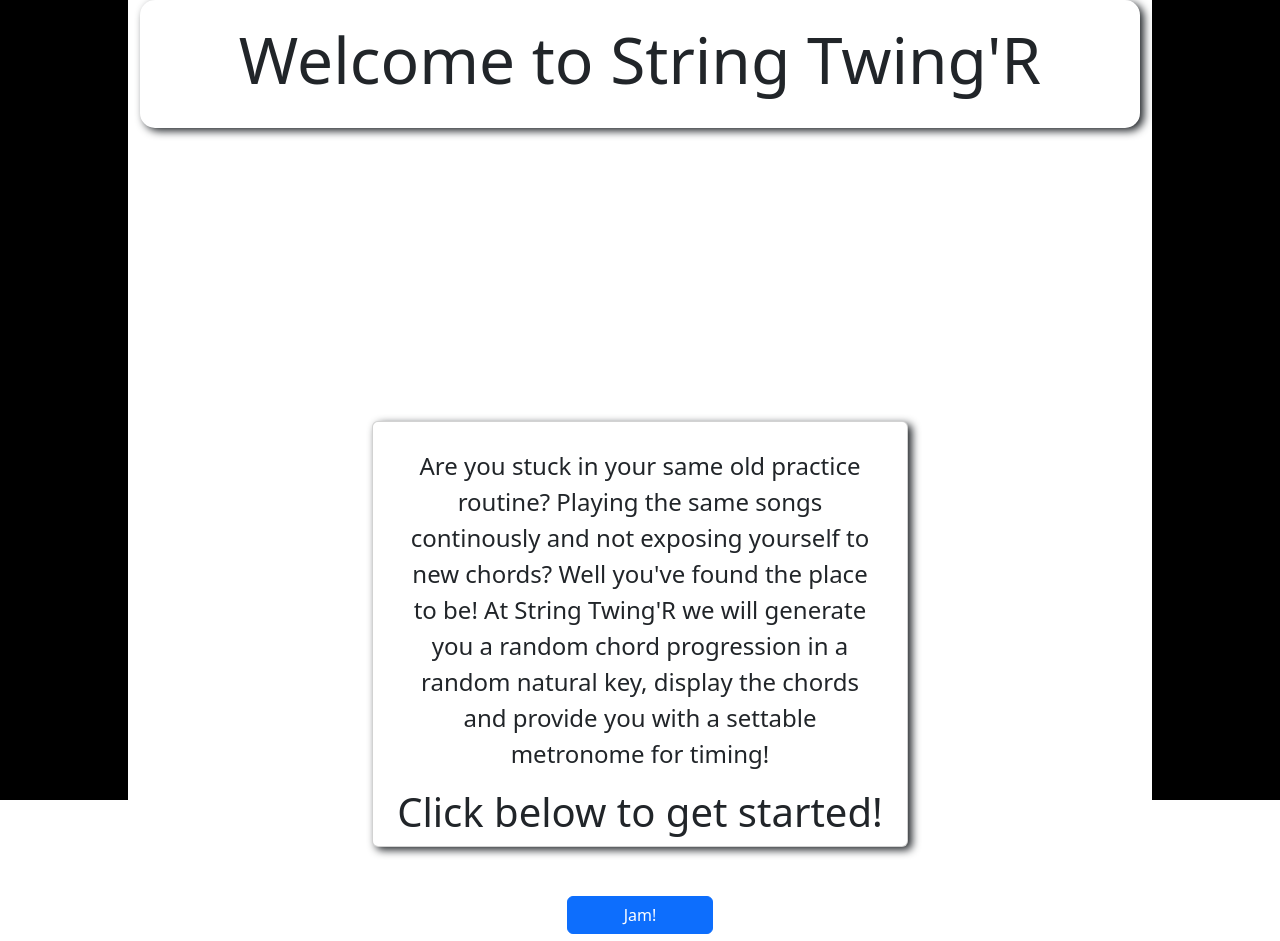
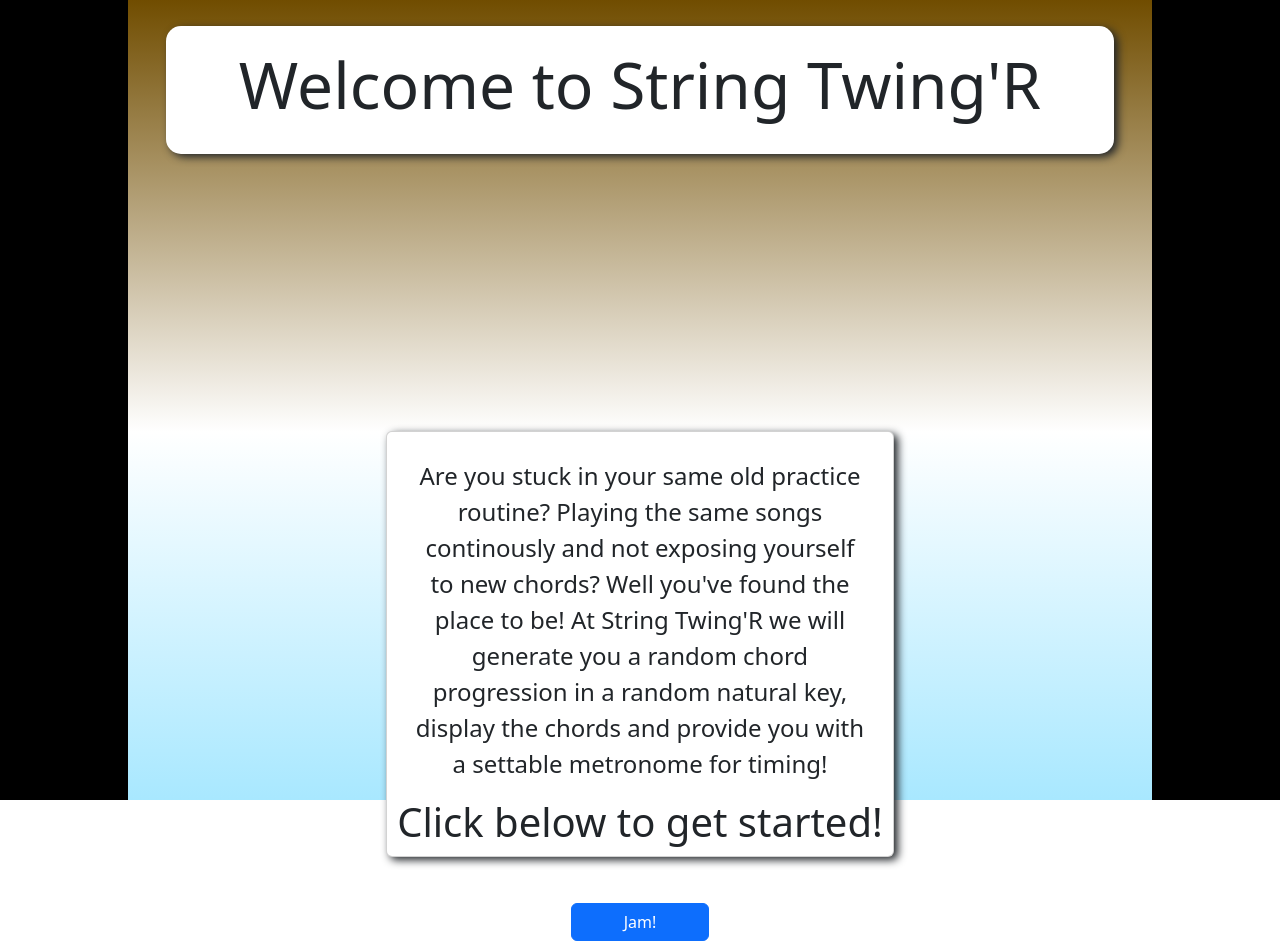
Before and after one commit to dave1289/stringtwinger, a React (Create React App) app in the folder front-end/: page / in a window 1280 px wide. Built offline with nearby package versions, Linux system fonts and the light colour scheme.

Commit message:
new gradient, probably better

```diff
--- a/front-end/src/Components/Home.css
+++ b/front-end/src/Components/Home.css
@@ -28,7 +28,16 @@
    width: 80%;
    height: 100vh;
    margin: 0 auto;
-   background: white;
+   background: hsla(196, 100%, 83%, 1);
+
+background: linear-gradient(90deg, hsla(196, 100%, 83%, 1) 0%, hsla(0, 0%, 100%, 1) 46%, hsla(41, 100%, 22%, 1) 100%);
+
+background: -moz-linear-gradient(90deg, hsla(196, 100%, 83%, 1) 0%, hsla(0, 0%, 100%, 1) 46%, hsla(41, 100%, 22%, 1) 100%);
+
+background: -webkit-linear-gradient(90deg, hsla(196, 100%, 83%, 1) 0%, hsla(0, 0%, 100%, 1) 46%, hsla(41, 100%, 22%, 1) 100%);
+
+filter: progid: DXImageTransform.Microsoft.gradient( startColorstr="#A6E7FF", endColorstr="#FFFFFF", GradientType=1 );
+   padding: 2%;
 }
 
 .Home-P {
--- a/front-end/src/Components/Jam.css
+++ b/front-end/src/Components/Jam.css
@@ -31,7 +31,15 @@
 }
 
 .Jam {
-   background-color: white;
+   background: hsla(196, 100%, 83%, 1);
+
+   background: linear-gradient(90deg, hsla(196, 100%, 83%, 1) 0%, hsla(0, 0%, 100%, 1) 46%, hsla(41, 100%, 22%, 1) 100%);
+
+   background: -moz-linear-gradient(90deg, hsla(196, 100%, 83%, 1) 0%, hsla(0, 0%, 100%, 1) 46%, hsla(41, 100%, 22%, 1) 100%);
+
+   background: -webkit-linear-gradient(90deg, hsla(196, 100%, 83%, 1) 0%, hsla(0, 0%, 100%, 1) 46%, hsla(41, 100%, 22%, 1) 100%);
+
+   filter: progid: DXImageTransform.Microsoft.gradient(startColorstr="#A6E7FF", endColorstr="#FFFFFF", GradientType=1);
    width: 80%;
    margin: 0 auto;
    height: 100vh;
```
